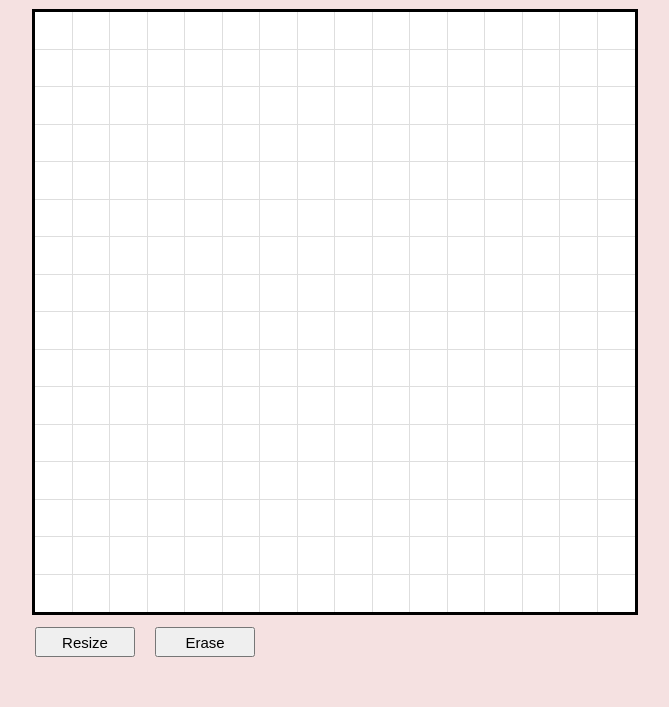
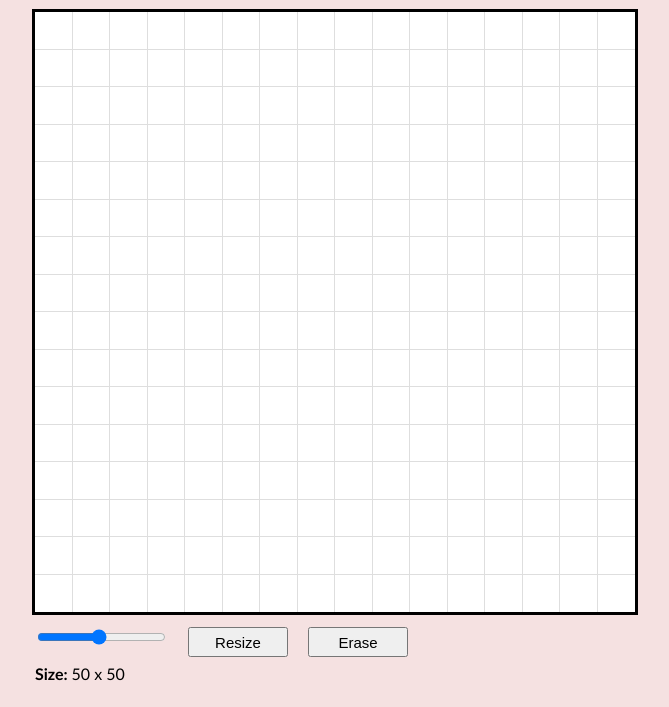
Before and after one commit to crzhang94/etch-a-sketch, a plain HTML site: page index.html in a window 1280 px wide. Shown: the part 138-845 px from the top of the page, without its empty margins (305-974 px from the left). Before the commit the page ends 803 px from the top, so only its background shows below. Drawn offline with Linux system fonts and the light colour scheme.

Commit message:
Update dynamic size slider display

```diff
--- a/index.html
+++ b/index.html
@@ -14,7 +14,16 @@
         <div class="game">
             <div class="grid"></div>
             <div class="controls">
+
+                <div class="slidecontainer">
+                    <input type="range" min="5" max="100" value="50" class="slider" id="grid-slider">
+                    <p><b>Size: </b><span id="grid-size"></span></p>
+                </div>
+
                 <button id="resize">Resize</button>
+
+
+
                 <button id="erase">Erase</button>
             </div>
         </div>
--- a/script.js
+++ b/script.js
@@ -1,9 +1,19 @@
 const grid = document.querySelector('.grid');
+
+const slider = document.getElementById('grid-slider');
+const gridSize = document.getElementById('grid-size');
+
 const resize = document.getElementById('resize');
 const erase = document.getElementById('erase');
 
 // Sets default size to 16x16 at start
 let size = 16;
+
+// Output slider value to size display
+gridSize.innerHTML = slider.value + " x " + slider.value;
+slider.oninput = function() {
+    gridSize.innerHTML = this.value + " x " + this.value;
+}
 
 // Make a square div
 function makeDiv() {
```
